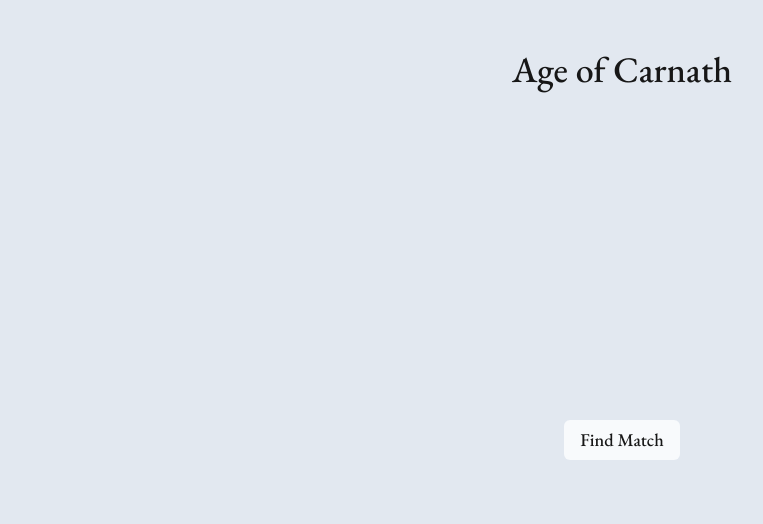
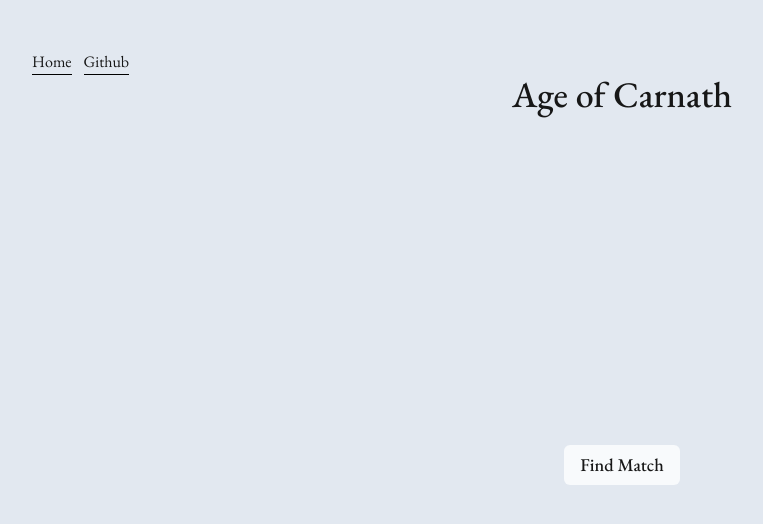
Before and after one commit to darkphotonKN/age-of-carnath, a Next.js app in the folder client/: page / in a window 1280 px wide. Shown: the top 524 px of the page, without its empty margins (18-781 px from the left). Built offline with nearby package versions, Linux system fonts and the light colour scheme.

Commit message:
feat: Main menu and matchmaking logic

```diff
--- a/client/src/app/layout.tsx
+++ b/client/src/app/layout.tsx
@@ -1,6 +1,7 @@
 import type { Metadata } from "next";
 import "./globals.css";
 import { EB_Garamond } from "next/font/google";
+import NavBar from "@/components/Nav";
 
 const fontFamily = EB_Garamond({
   weight: ["400", "500", "700"],
@@ -25,6 +26,7 @@ export default function RootLayout({
           fontFamily.className + " bg-customGray p-[50px] h-screen min-h-screen"
         }
       >
+        <NavBar />
         <h1 className="text-4xl font-medium text-center">Age of Carnath</h1>
         {children}
       </body>
--- a/client/src/components/Button/index.tsx
+++ b/client/src/components/Button/index.tsx
@@ -16,7 +16,7 @@ const buttonVariants = cva(
           "border border-input bg-background hover:bg-accent hover:text-accent-foreground",
         secondary:
           "bg-secondary text-secondary-foreground hover:bg-secondary/80",
-        ghost: "hover:bg-accent hover:text-accent-foreground",
+        ghost: "",
         link: "text-primary underline-offset-4 hover:underline",
       },
       size: {
--- /dev/null
+++ b/client/src/components/Nav/NavItem/index.tsx
@@ -0,0 +1,18 @@
+import Link from "next/link";
+
+type NavItemProps = {
+  path: string;
+  children: React.ReactNode;
+};
+
+function NavItem({ path, children }: NavItemProps) {
+  return (
+    <Link href={path}>
+      <div className="border-b-[1px] border-black hover:text-accent transition-color duration-200 ease-in">
+        {children}
+      </div>
+    </Link>
+  );
+}
+
+export default NavItem;
--- /dev/null
+++ b/client/src/components/Nav/index.tsx
@@ -0,0 +1,14 @@
+import NavItem from "./NavItem";
+
+function NavBar() {
+  return (
+    <div className="flex gap-3">
+      <NavItem path="/">Home</NavItem>
+      <NavItem path="https://github.com/darkphotonKN/age-of-carnath">
+        Github
+      </NavItem>
+    </div>
+  );
+}
+
+export default NavBar;
```
Also changed, not shown: 1 other file (tests, documents, lock files or other folders).
